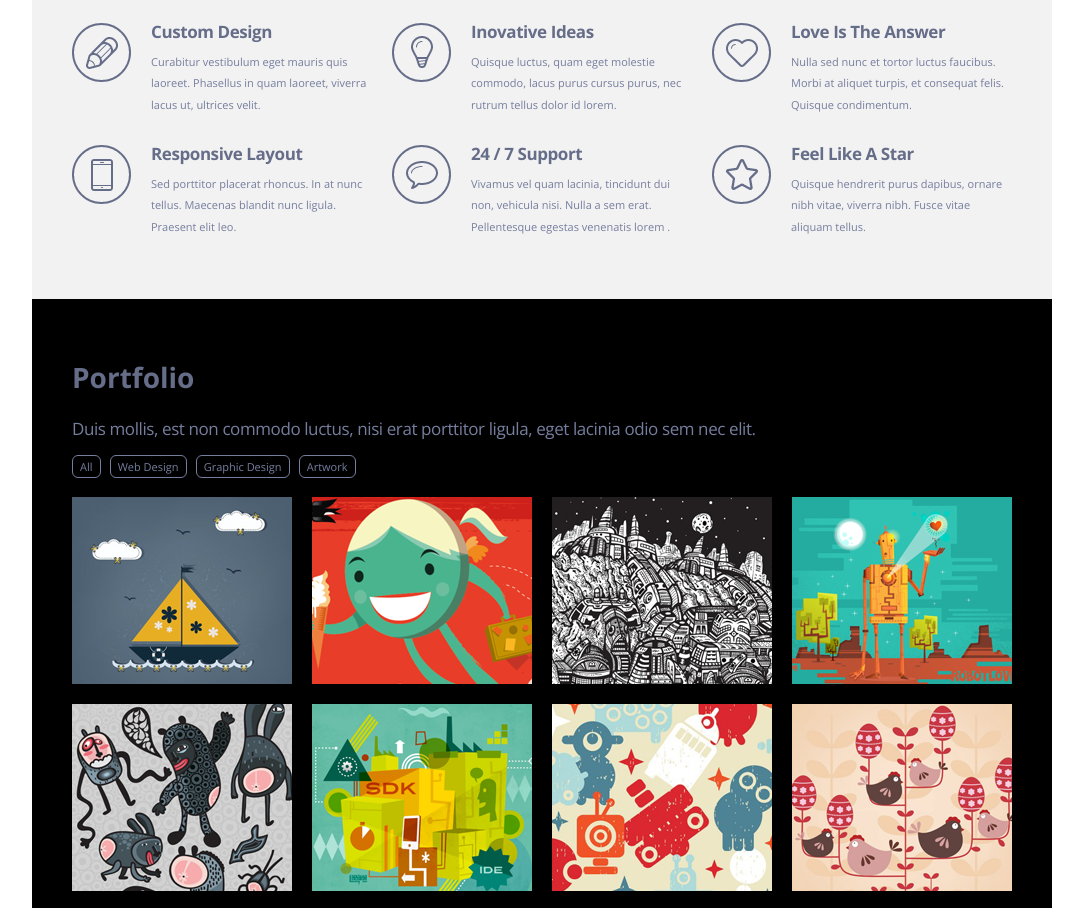
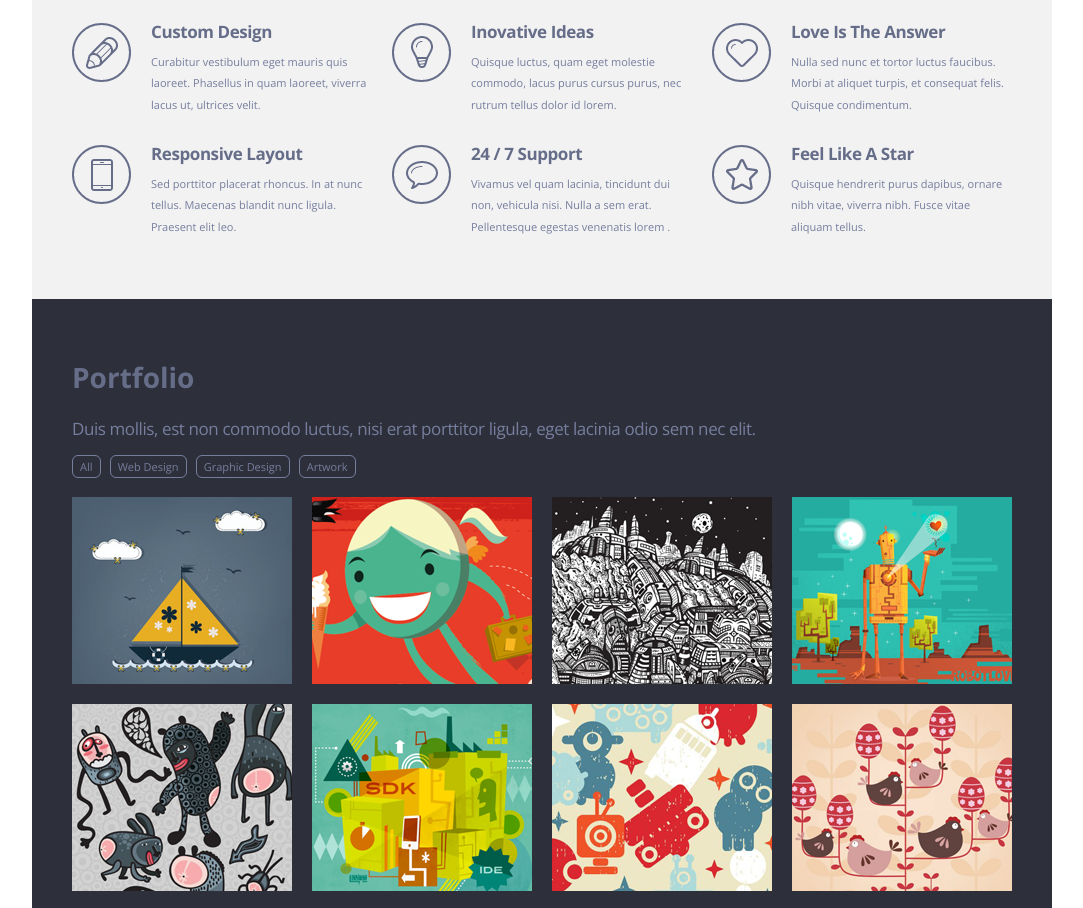
Before and after one commit to Alex-Vlasiuk/singolo, a plain HTML site: page index.html in a window 1280 px wide. Shown: the part 891-1799 px from the top of the page, without its empty margins (98-1181 px from the left). Drawn offline with nearby package versions, Linux system fonts and the light colour scheme.

Commit message:
Update style.css

```diff
--- a/style.css
+++ b/style.css
@@ -210,7 +210,7 @@ h1 {
 
 .portfolio {
     height: 870px;
-    background-color: #000;
+    background-color: #2D303A;
 }
 
 .portfolio_header {
```
